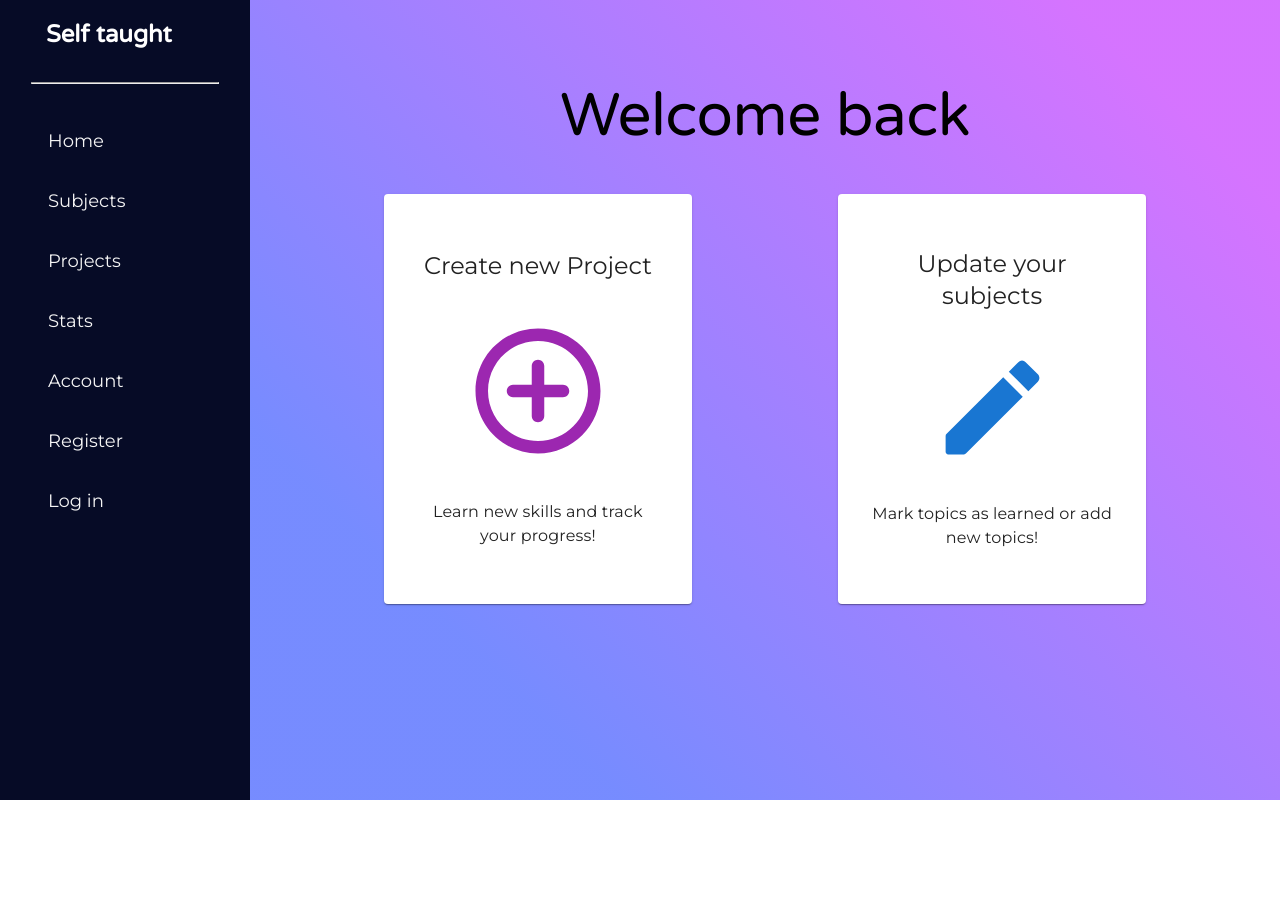
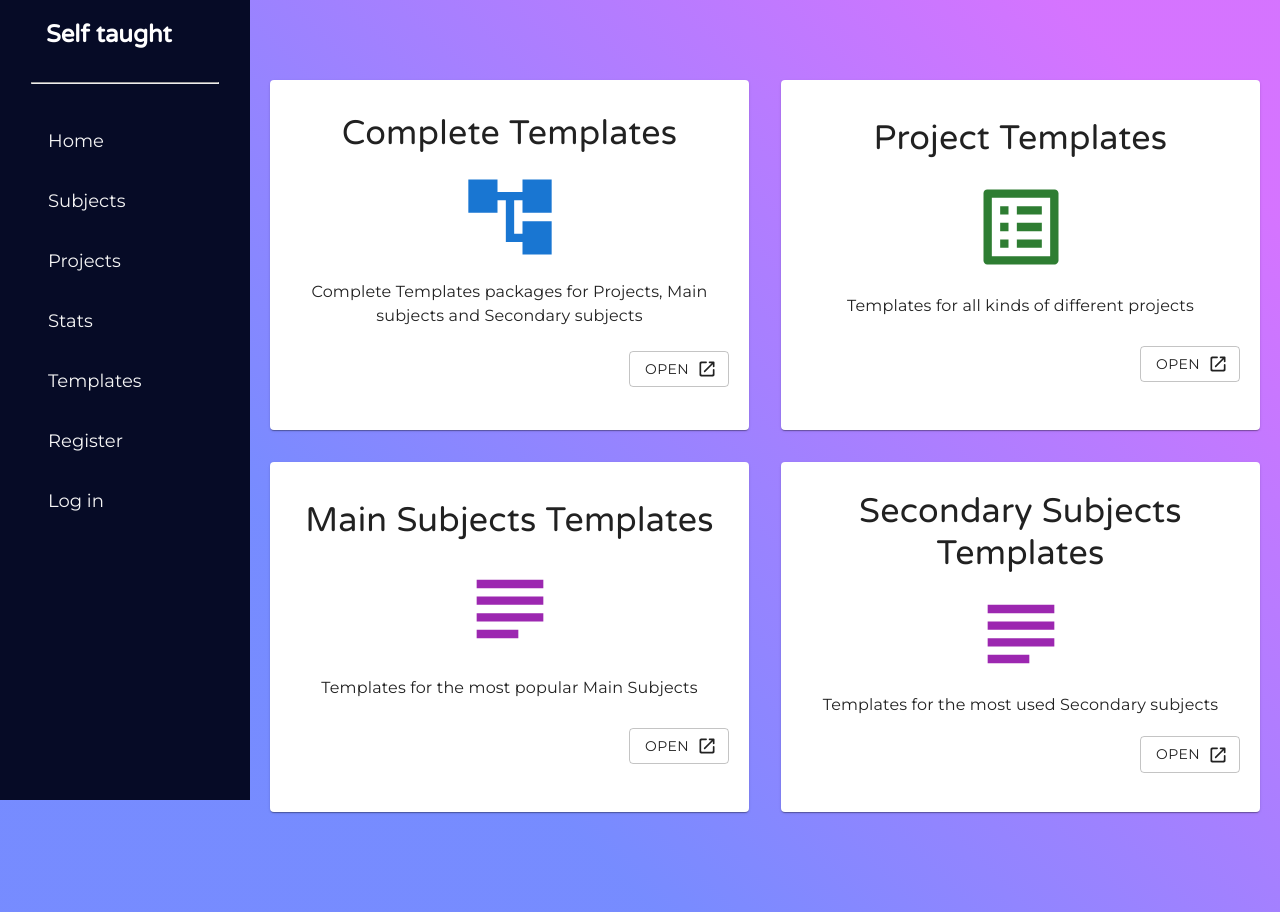
Before and after one commit to davemarong/Self-Taught-App, a React (Create React App) app: page /templates in a window 1280 px wide. Before the commit this address led to /home. Before the commit the page ends 800 px from the top, so only its background shows below. Built offline with nearby package versions, Linux system fonts and the light colour scheme; what react-swipeable-views-utils would draw is missing.

Commit message:
Add TemplateCard comp

```diff
--- a/src/App.js
+++ b/src/App.js
@@ -13,6 +13,7 @@ import Account from "./pages/Account";
 import Home from "./pages/Home";
 import ProjectsPage from "./pages/ProjectsPage";
 import Subjects from "./pages/Subjects";
+import { Templates } from "./pages/Templates";
 import { Stats } from "./pages/Stats";
 import { SnackbarProvider } from "notistack";
 
@@ -60,6 +61,7 @@ function App() {
             <Route path="/stats" component={Stats} />
             <Route path="/subjects" component={Subjects} />
             <Route path="/projects" component={ProjectsPage} />
+            <Route path="/templates" component={Templates} />
             <Route path="/account" component={Introduction} />
             <Route path="/register" component={RegisterPage} />
             <Route path="/login" component={LoginPage} />
--- a/src/components/nav/NavItems.js
+++ b/src/components/nav/NavItems.js
@@ -24,11 +24,17 @@ const NavItems = [
     cName: "nav-text",
   },
   {
-    title: "Account",
+    title: "Templates",
     id: 5,
-    path: "/account",
+    path: "/templates",
     cName: "nav-text",
   },
+  // {
+  //   title: "Account",
+  //   id: 5,
+  //   path: "/account",
+  //   cName: "nav-text",
+  // },
   // {
   //   title: "Register",
   //   id: 5,
--- /dev/null
+++ b/src/components/templates/TemplatesCard.tsx
@@ -0,0 +1,44 @@
+// Import
+
+// React
+import React, { ReactNode } from "react";
+
+// Material UI
+import Typography from "@material-ui/core/Typography";
+import Container from "@material-ui/core/Container";
+import Grid from "@material-ui/core/Grid";
+import Card from "@material-ui/core/Card";
+
+// TYPES
+type Props = {
+  children: ReactNode;
+  name: string;
+  description: string;
+  icon: any;
+};
+
+export const TemplatesCard = ({ children, name, description, icon }: Props) => {
+  return (
+    <Grid item xs={6}>
+      <Card>
+        <Grid
+          style={{ padding: 20, height: 350 }}
+          container
+          direction="column"
+          alignItems="center"
+          justify="space-evenly"
+        >
+          <Typography align="center" variant="h4">
+            {name} Templates
+          </Typography>
+          {icon}
+          <Typography align="center">{description}</Typography>
+
+          <Grid item container justify="flex-end">
+            {children}
+          </Grid>
+        </Grid>
+      </Card>
+    </Grid>
+  );
+};
--- /dev/null
+++ b/src/components/templates/TemplatesContainer.tsx
@@ -0,0 +1,28 @@
+// Import
+
+// React
+import React, { ReactNode } from "react";
+
+// Material UI
+import Typography from "@material-ui/core/Typography";
+import Grid from "@material-ui/core/Grid";
+import Card from "@material-ui/core/Card";
+
+// TYPES
+type Props = {
+  children: ReactNode;
+};
+
+export const TemplatesContainer = ({ children }: Props) => {
+  return (
+    <Grid
+      container
+      wrap="wrap"
+      justify="space-evenly"
+      alignContent="center"
+      spacing={4}
+    >
+      {children}
+    </Grid>
+  );
+};
--- /dev/null
+++ b/src/components/templates/TemplatesData.tsx
@@ -0,0 +1,27 @@
+import AccountTreeIcon from "@mui/icons-material/AccountTree";
+import ListAltIcon from "@mui/icons-material/ListAlt";
+import SubjectIcon from "@mui/icons-material/Subject";
+
+export const TemplatesData = [
+  {
+    name: "Complete",
+    description:
+      "Complete Templates packages for Projects, Main subjects and Secondary subjects",
+    icon: <AccountTreeIcon color="primary" style={{ fontSize: 100 }} />,
+  },
+  {
+    name: "Project",
+    description: "Templates for all kinds of different projects",
+    icon: <ListAltIcon color="success" style={{ fontSize: 100 }} />,
+  },
+  {
+    name: "Main Subjects",
+    description: "Templates for the most popular Main Subjects",
+    icon: <SubjectIcon color="secondary" style={{ fontSize: 100 }} />,
+  },
+  {
+    name: "Secondary Subjects",
+    description: "Templates for the most used Secondary subjects",
+    icon: <SubjectIcon color="secondary" style={{ fontSize: 100 }} />,
+  },
+];
--- /dev/null
+++ b/src/components/templates/projectTemplates/ProjectTemplatesCard.tsx
@@ -0,0 +1,26 @@
+// Import
+
+// React
+import React, { ReactNode } from "react";
+
+// Material UI
+import Typography from "@material-ui/core/Typography";
+import Container from "@material-ui/core/Container";
+import Grid from "@material-ui/core/Grid";
+import Card from "@material-ui/core/Card";
+
+// TYPES
+type Props = {
+  children: ReactNode;
+};
+
+export const ProjectTemplatesCard = ({ children }: Props) => {
+  return (
+    <Grid item xs={4}>
+      <Card style={{ marginBottom: 100, paddingBottom: 50 }}>
+        Project templates
+        {children}
+      </Card>
+    </Grid>
+  );
+};
--- /dev/null
+++ b/src/components/templates/subjectsTemplates/SubjectsTemplatesCard.tsx
@@ -0,0 +1,26 @@
+// Import
+
+// React
+import React, { ReactNode } from "react";
+
+// Material UI
+import Typography from "@material-ui/core/Typography";
+import Container from "@material-ui/core/Container";
+import Grid from "@material-ui/core/Grid";
+import Card from "@material-ui/core/Card";
+
+// TYPES
+type Props = {
+  children: ReactNode;
+};
+
+export const SubjectsTemplatesCard = ({ children }: Props) => {
+  return (
+    <Grid item xs={4}>
+      <Card style={{ marginBottom: 100, paddingBottom: 50 }}>
+        Subjects templates
+        {children}
+      </Card>
+    </Grid>
+  );
+};
--- a/src/pages/Stats.tsx
+++ b/src/pages/Stats.tsx
@@ -1,6 +1,12 @@
+// Imports
+
+// React
 import React, { useState } from "react";
+
+// Material UI
 import useMediaQuery from "@material-ui/core/useMediaQuery";
 import { makeStyles } from "@material-ui/core/styles";
+
 // Components
 import { StatsContainer } from "../components/stats/StatsContainer";
 import { StatsHeader } from "../components/stats/StatsHeader";
@@ -41,9 +47,6 @@ export const Stats = () => {
   // Custom hook
   useScrollToTop();
 
-  // UseState
-  const [stats, setStats] = useState({});
-
   // Styles
   const matches = useMediaQuery("(min-width:1224px)");
   const classes = useStyles();
--- /dev/null
+++ b/src/pages/Templates.tsx
@@ -0,0 +1,68 @@
+// Import
+
+// React
+import React from "react";
+
+// Material UI
+import useMediaQuery from "@material-ui/core/useMediaQuery";
+import { makeStyles } from "@material-ui/core/styles";
+
+// Components
+import { TemplatesContainer } from "../components/templates/TemplatesContainer";
+import { ProjectTemplatesCard } from "../components/templates/projectTemplates/ProjectTemplatesCard";
+import { SubjectsTemplatesCard } from "../components/templates/subjectsTemplates/SubjectsTemplatesCard";
+import { TemplatesCard } from "../components/templates/TemplatesCard";
+import useScrollToTop from "../components/customHooks/useScrollToTop";
+import TransparentButton from "../components/button/TransparentButton";
+
+// Icon
+import OpenInNewRoundedIcon from "@mui/icons-material/OpenInNewRounded";
+
+// Data
+import { TemplatesData } from "../components/templates/TemplatesData";
+
+const useStyles = makeStyles({
+  full: {
+    paddingLeft: 270,
+    paddingRight: 20,
+  },
+  mobile: {
+    padding: 20,
+  },
+});
+
+// TYPE
+
+type TemplatesCardProps = {
+  name: string;
+  description: string;
+  icon: any;
+};
+
+export const Templates = () => {
+  // Custom hook
+  useScrollToTop();
+
+  // Styles
+  const matches = useMediaQuery("(min-width:1224px)");
+  const classes = useStyles();
+
+  // Return
+  return (
+    <div className={matches ? classes.full : classes.mobile}>
+      <TemplatesContainer>
+        {TemplatesData.map((item) => (
+          <TemplatesCard
+            name={item.name}
+            description={item.description}
+            icon={item.icon}
+          >
+            <TransparentButton func={null} icon={<OpenInNewRoundedIcon />}>
+              Open
+            </TransparentButton>
+          </TemplatesCard>
+        ))}
+      </TemplatesContainer>
+    </div>
+  );
+};
```
